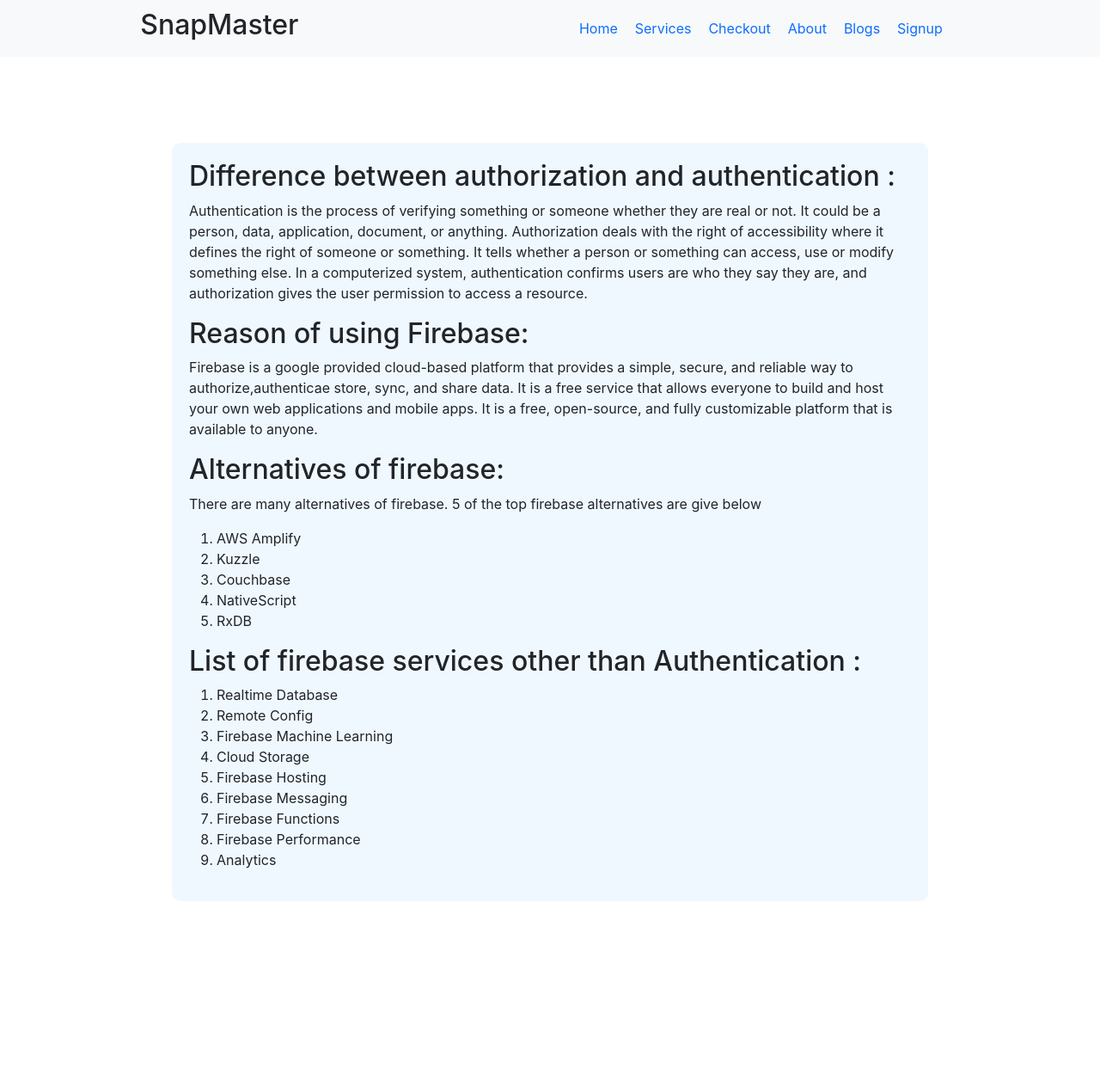
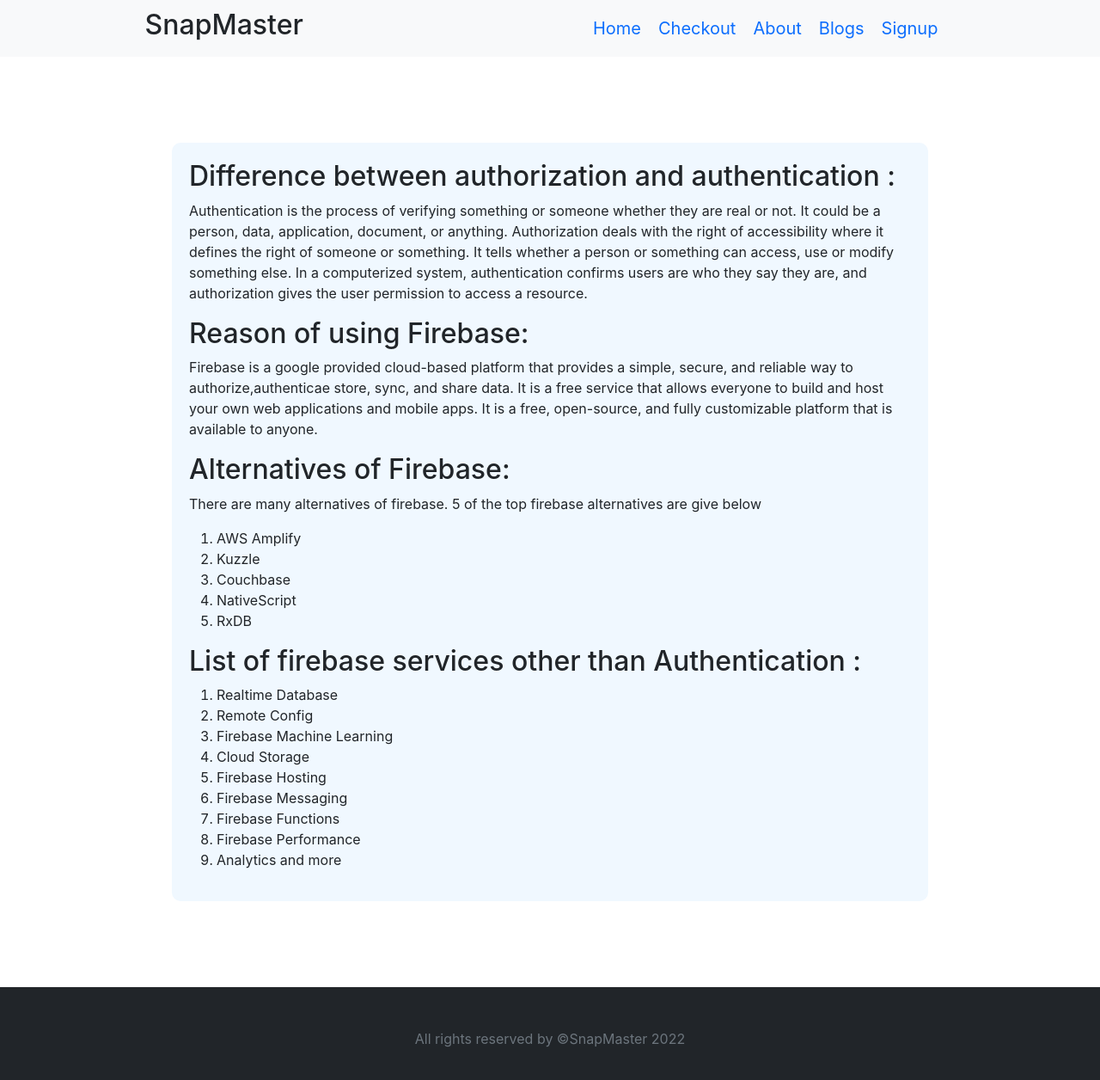
Before and after one commit to mabuhanifa/snapmaster-client, a React (Create React App) app: page /blogs in a window 1280 px wide. Shown: the top 1256 px of the page at 86% size. Before the commit the page ends 1148 px from the top, so only its background shows below. Built offline with nearby package versions, Linux system fonts and the light colour scheme; no server answers.

Commit message:
all done

```diff
--- a/public/index.html
+++ b/public/index.html
@@ -24,7 +24,7 @@
       work correctly both with client-side routing and a non-root public URL.
       Learn how to configure a non-root public URL by running `npm run build`.
     -->
-    <title>React App</title>
+    <title>SnapMaster</title>
   </head>
   <body>
     <noscript>You need to enable JavaScript to run this app.</noscript>
--- a/src/App.js
+++ b/src/App.js
@@ -4,12 +4,12 @@ import "./App.css";
 import About from "./Component/About/About";
 import Blogs from "./Component/Blogs/Blogs";
 import Checkout from "./Component/Checkout/Checkout";
+import Footer from "./Component/Footer/Footer";
 import Header from "./Component/Header/Header";
 import Home from "./Component/Home/Home";
 import Login from "./Component/Login/Login";
 import Notfound from "./Component/Notfound/Notfound";
 import RequireAuth from "./Component/RequireAuth/RequireAuth";
-import Services from "./Component/Services/Services";
 import Signup from "./Component/Signup/Signup";
 
 
@@ -27,11 +27,11 @@ function App() {
           <Checkout></Checkout>
         </RequireAuth>
       }></Route>
-      <Route path="/services" element={<Services></Services>}></Route>
       <Route path="/login" element={<Login></Login>}></Route>
       <Route path="*" element={<Notfound/>}/>
 
     </Routes>
+    <Footer></Footer>
     </>
   );
 }
--- a/src/Component/Blogs/Blogs.js
+++ b/src/Component/Blogs/Blogs.js
@@ -23,7 +23,7 @@ const Blogs = () => {
           Firebase is a google provided cloud-based platform that provides a
           simple, secure, and reliable way to authorize,authenticae store, sync, and share data. It is a free service that allows everyone to build and host your own web applications and mobile apps. It is a free, open-source, and fully customizable platform that is available to anyone.
         </p>
-        <h2>Alternatives of firebase:</h2>
+        <h2>Alternatives of Firebase:</h2>
         <p>
           There are many alternatives of firebase. 5 of the top firebase
           alternatives are give below
@@ -48,7 +48,7 @@ const Blogs = () => {
                 <li>Firebase Messaging</li>
                 <li>Firebase Functions</li>
                 <li>Firebase Performance</li>
-                <li>Analytics</li>
+                <li>Analytics and more</li>
 
             </ol>
 
--- a/src/Component/Footer/Footer.js
+++ b/src/Component/Footer/Footer.js
@@ -2,12 +2,14 @@ import React from 'react';
 
 const Footer = () => {
     return (
-        <div>
-            <h2>
-                this is footer
-            </h2>
+        <div className='bg-dark text-secondary text-center p-5 mt-4'>
+
+           All rights reserved by ©SnapMaster 2022
+
         </div>
     );
 };
 
+
+
 export default Footer;
--- a/src/Component/Header/Header.css
+++ b/src/Component/Header/Header.css
@@ -5,6 +5,7 @@
   padding: 10px 0px;
 }
 nav a {
+  font-size: 20px;
   text-decoration: none;
   margin-right: 20px;
 }
--- a/src/Component/Header/Header.js
+++ b/src/Component/Header/Header.js
@@ -7,7 +7,6 @@ import './Header.css';
 
 const Header = () => {
      const[user]= useAuthState(auth);
-    console.log(user);
     return (
         <div className='topbar bg-light'>
             <div >
@@ -15,7 +14,6 @@ const Header = () => {
             </div>
             <nav>
                 <Link to="/">Home</Link>
-                <Link to="/services">Services</Link>
                 <Link to="/checkout">Checkout</Link>
                 <Link to="/about">About</Link>
                 <Link to="/blogs">Blogs</Link>
--- a/src/Component/Home/Home.css
+++ b/src/Component/Home/Home.css
@@ -1,6 +1,6 @@
 .intro {
   display: block;
-  width: 40%;
+  width: 50%;
   background-color: aliceblue;
   padding: 20px;
 }
--- a/src/Component/Home/Home.js
+++ b/src/Component/Home/Home.js
@@ -2,18 +2,20 @@ import React from 'react';
 import { useAuthState } from 'react-firebase-hooks/auth';
 import { auth } from '../../firebase.init';
 import logo from '../Data/banner.jpg';
+import Services from '../Services/Services';
 import './Home.css';
 const Home = () => {
     const[user]= useAuthState(auth);
     return (
         <div>
-            <h2 className='text-center m-5'>
+            <h2 className='text-center m-4'>
                 Welcome To SnapMaster.
             </h2>
             <img className='img-fluid w-50 d-block mx-auto rounded' src={logo} alt="" />
             <p className='text-center m-5 intro mx-auto'>
             Hi, I am an award-winning lifestyle photographer with an experience of 10 years of photography. I mostly cover moment related life, including weddings, birthdays, family occasions, fashion, and outdoor photography.
             </p>
+            <Services></Services>
         </div>
     );
 };
--- a/src/Component/Services/Services.css
+++ b/src/Component/Services/Services.css
@@ -1,16 +1,16 @@
 .pack {
   display: grid;
   grid-template-columns: repeat(3, 1fr);
-  margin: 50px 20px;
+  margin: 30px;
+  gap: 15px;
 }
 .form {
   height: 100px;
 }
-
-@media only screen and (max-width: 576px) {
+@media only screen and (max-width: 600px) {
   .pack {
     display: grid;
     grid-template-columns: repeat(1, 1fr);
-    margin: 50px 20px;
+    margin-left: 80px;
   }
 }
--- a/src/Component/Services/Services.js
+++ b/src/Component/Services/Services.js
@@ -9,15 +9,15 @@ const Services = () => {
 
 
     return (
-        <>
-        <div className='pack'>
+
+            <div className='pack'>
            { packages.map( (pack) => <Item
            key={pack.id}
            pack={pack}
             />)}
         </div>
 
-        </>
+
     );
 };
 
```
Also changed, not shown: 1 other file (tests, documents, lock files or other folders).
